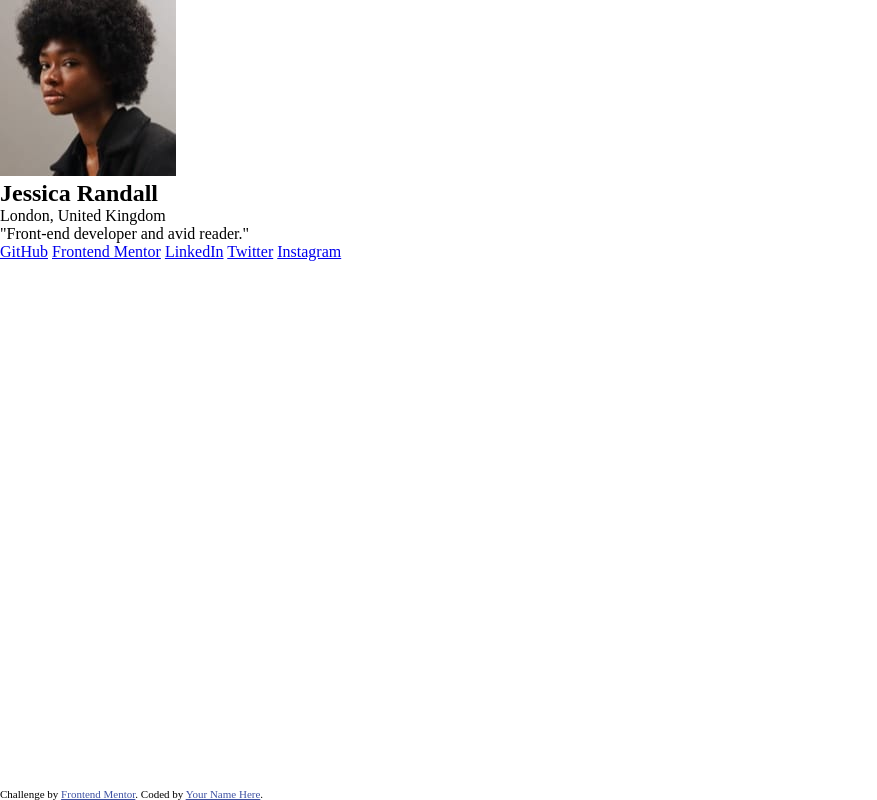
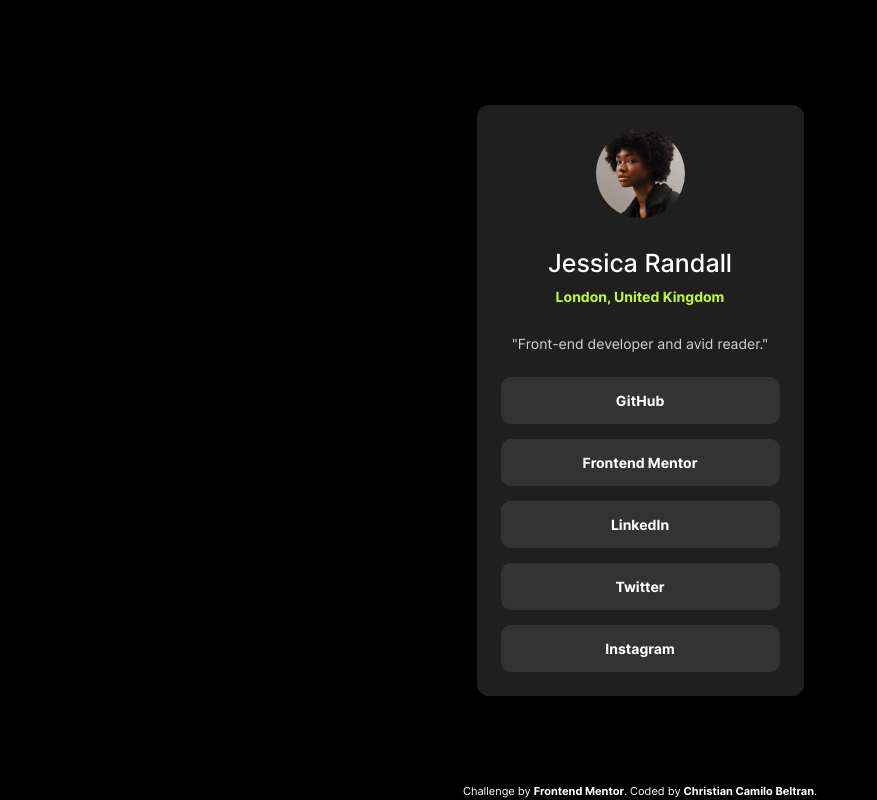
Before and after one commit to CamiloBeltran24/social-links-profile-main, a plain HTML site: page index.html in a window 1280 px wide. Shown: the whole page, without its empty margins (0-877 px from the left). Drawn offline with Linux system fonts and the light colour scheme.

Commit message:
Upload: project finish

```diff
--- a/assets/scss/_base.scss
+++ b/assets/scss/_base.scss
@@ -3,6 +3,11 @@
     padding: 0;
     box-sizing: border-box;
     border: none;
+    font-family: $primary_font;
+}
+
+html {
+    font-size: 62.5%;
 }
 
 .hidden {
@@ -16,13 +21,62 @@
     white-space: nowrap;
     border: 0;
 }
+
+main {
+    width: 100vw;
+    min-height: 100vh;
+    background-color: #000;
+    height: auto;
+    @media screen and (min-width: 640px) {
+        height: 100vh;
+    }
+}
+
+.container {
+    position: relative;
+    width: 100%;
+    height: 100%;
+    display: flex;
+    align-items: center;
+    justify-content: center;
+    color: $white;
+    padding: 40px 0;
+}
+
 .attribution {
-    font-size: 11px;
+    font-size: 1.1rem;
     text-align: center;
     position: absolute;
-    bottom: 0;
-    left: 0;
+    bottom: 2px;
+    left: 50%;
+    transform: translateX(-50%);
+    width: 100%;
 }
+
 .attribution a {
-    color: hsl(228, 45%, 44%);
+    color: $white;
+    text-decoration: none;
+    font-weight: 700;
+    // font-style: italic;
+    &:hover {
+        text-decoration: underline;
+    }
 }
+
+p {
+    font-size: 1.4rem;
+    display: block;
+    margin-bottom: 25px;
+    color: $white;
+    opacity: 0.8;
+    font-weight: 400;
+}
+
+article {
+    width: 90%;
+    max-width: 327px;
+    padding: 24px;
+    background-color: $grey-800;
+    border-radius: 12px;
+    text-align: center;
+}
--- a/assets/scss/_fonts.scss
+++ b/assets/scss/_fonts.scss
@@ -0,0 +1,4 @@
+@font-face {
+    font-family: 'Inter';
+    src: url('../fonts/Inter-VariableFont_slnt\,wght.ttf');
+}
--- a/assets/scss/_variables.scss
+++ b/assets/scss/_variables.scss
@@ -0,0 +1,8 @@
+$green: hsl(75, 94%, 57%);
+$white: hsl(0, 0%, 100%);
+$grey-700: hsl(0, 0%, 20%);
+$grey-800: hsl(0, 0%, 12%);
+$grey-900: hsl(0, 0%, 8%);
+
+$primary_font: 'Inter';
+// Weights: 400, 600, 700
--- a/assets/scss/styles.scss
+++ b/assets/scss/styles.scss
@@ -1,3 +1,5 @@
 @import 'fonts';
 @import 'variables';
 @import 'base';
+@import 'header';
+@import 'nav';
--- a/index.html
+++ b/index.html
@@ -45,7 +45,7 @@
 
       <footer class="attribution">
         Challenge by <a href="https://www.frontendmentor.io?ref=challenge" target="_blank" rel="noopener noreferrer">Frontend Mentor</a>.
-        Coded by <a href="#">Your Name Here</a>.
+        Coded by <a href="#">Christian Camilo Beltran</a>.
       </footer>
     </div>
   </main>
```
Also changed, not shown: assets/scss/styles.css, 4 other files.
